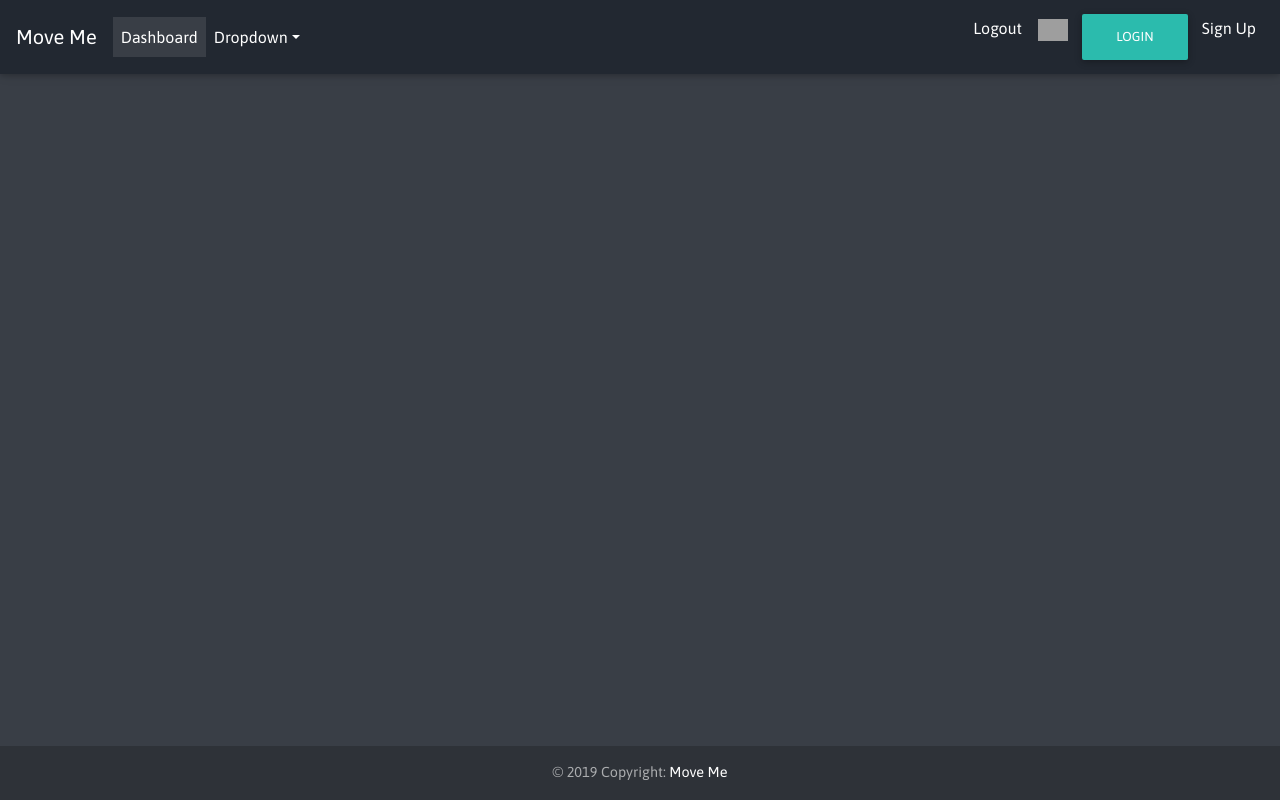
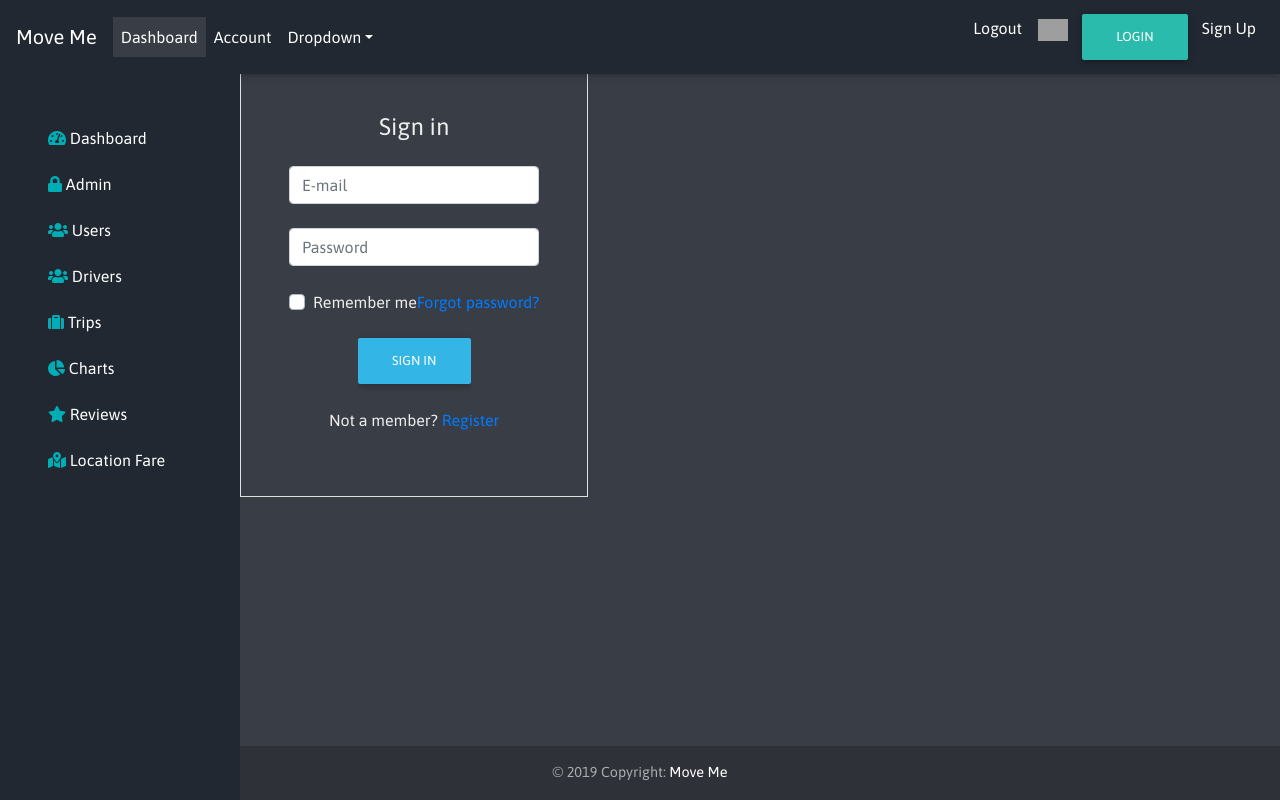
Before and after one commit to peter-wachira/Move-Me-, a Django app: page /signIn/ in a window 1280 px wide. Run offline with Django 3.2, Linux system fonts and the light colour scheme; parts of the project's set-up code (start-up, migrations or seed data) failed here and were passed over; some libraries are stand-ins or nearby versions; grey boxes are pictures that could not be loaded.

Commit message:
Added bootstrap styling to the sign in form.

```diff
--- a/web_dashboard/templates/administrator.html
+++ b/web_dashboard/templates/administrator.html
@@ -35,10 +35,7 @@
       </div>
       <div class="container-fluid content">
         <div class="row">
-            <div>
-                {% csrf_token %}
-                Welcome {{email}}
-            </div>
+
             <div class="col-md-6 ">
                 <div class="admin-details">
                     <div class="card text-center admin">
--- a/web_dashboard/templates/navbar.html
+++ b/web_dashboard/templates/navbar.html
@@ -7,6 +7,9 @@
         <ul class="navbar-nav mr-auto">
             <li class="nav-item active">
                <a class="nav-link waves-effect waves-light" href="{% url 'dashboard'%}">Dashboard<span class="sr-only">(current)</span></a>
+            </li>
+            <li class="nav-item">
+                <a class="nav-link waves-effect waves-light" href="{% url 'admin-signIn'%}">Account</a>
             </li>
 
             <li class="nav-item dropdown">
--- a/web_dashboard/templates/signIn.html
+++ b/web_dashboard/templates/signIn.html
@@ -1,19 +1,80 @@
 {% extends 'base.html' %}
 
 {% block content %}
+  <div class="wrapper d-flex">
+      <div class="sideMenu">
+          <div class="sidebar">
+              <ul class="navbar-nav">
+                  <li class="nav-item"><a href="{% url 'dashboard'%}" class="nav-link"><i class="fas fa-tachometer-alt" aria-hidden="true"></i>
+                      <span class="text">Dashboard</span>
+                  </a></li>
+                  <li class="nav-item"><a href="{% url 'admin-dash'%}" class="nav-link"><i class="fas fa-lock" aria-hidden="true"></i>
+                      <span class="text">Admin</span>
+                  </a></li>
+                  <li class="nav-item"><a href="{% url 'users'%}" class="nav-link"><i class="fas fa-users" aria-hidden="true"></i>
+                      <span class="text">Users</span>
+                  </a></li>
+                  <li class="nav-item"><a href="{% url 'drivers'%}" class="nav-link"><i class="fas fa-users" aria-hidden="true"></i>
+                      <span class="text">Drivers</span>
+                  </a></li>
+                  <li class="nav-item"><a href="#" class="nav-link"><i class="fas fa-suitcase" aria-hidden="true"></i>
+                      <span class="text">Trips</span>
+                  </a></li>
+                  <li class="nav-item"><a href="#" class="nav-link"><i class="fas fa-chart-pie" aria-hidden="true"></i>
+                      <span class="text">Charts</span>
+                  </a></li>
+                  <li class="nav-item"><a href="#" class="nav-link"><i class="fas fa-star" aria-hidden="true"></i>
+                      <span class="text">Reviews</span>
+                  </a></li>
+                  <li class="nav-item"><a href="#" class="nav-link"><i class="fas fa-map-marked-alt"></i>
+                      <span class="text">Location Fare</span>
+                  </a></li>
+              </ul>
+          </div>
+      </div>
+      <div class="container-fluid content">
+        <div class="row">
             {% if message %}
             <script>
               alert('{{message}}')
             </script>
           {% endif %}
 
-  <form action="/postsign/" method="post">
+          <!-- Default form login -->
+          <form class="text-center border border-light p-5" action="{% url 'admin-welcome'%}" method="post">
               {% csrf_token %}
-    Email :
-    <input type="email" name="email">
-    Password:
-    <input type="password" name="pass">
-    <input type="submit" value="SignIn">
+              <p class="h4 mb-4">Sign in</p>
+              <!-- Email -->
+              <input type="email" id="defaultLoginFormEmail" name="email" class="form-control mb-4" placeholder="E-mail">
+              <!-- Password -->
+              <input type="password" id="defaultLoginFormPassword" name="pass" class="form-control mb-4" placeholder="Password">
+
+              <div class="d-flex justify-content-around">
+                  <div>
+                      <!-- Remember me -->
+                      <div class="custom-control custom-checkbox">
+                          <input type="checkbox" class="custom-control-input" id="defaultLoginFormRemember">
+                          <label class="custom-control-label" for="defaultLoginFormRemember">Remember me</label>
+                      </div>
+                  </div>
+                  <div>
+                      <!-- Forgot password -->
+                      <a href="">Forgot password?</a>
+                  </div>
+              </div>
+
+              <!-- Sign in button -->
+              <input class="btn btn-info btn-block my-4" type="submit" value="Sign In">
+
+              <!-- Register -->
+              <p>Not a member?
+                  <a href="">Register</a>
+              </p>
+
           </form>
 
+        </div>
+      </div>
+  </div>
+
 {% endblock %}
--- a/web_dashboard/urls.py
+++ b/web_dashboard/urls.py
@@ -8,4 +8,5 @@ urlpatterns=[
   url(r'^users/',views.users,name='users'),
   url(r'^drivers/',views.drivers,name='drivers'),
   url(r'^signIn/',views.adminSignIn,name='admin-signIn'),
+  url(r'^postsign/',views.postsign,name='admin-welcome'),
 ]
--- a/web_dashboard/views.py
+++ b/web_dashboard/views.py
@@ -3,13 +3,13 @@ from django.http import Http404,HttpResponse
 import pyrebase
 
 config={
-  apiKey: "AIzaSyC0Z5dua996GPaJzlwX1aK_D6FcVSxUNSo",
-  authDomain: "moveme-147d2.firebaseapp.com",
-  databaseURL: "https://moveme-147d2.firebaseio.com",
-  projectId: "moveme-147d2",
-  storageBucket: "moveme-147d2.appspot.com",
-  messagingSenderId: "183677734527",
-  appId: "1:183677734527:web:3d6d59226b572354"
+  'apiKey': "AIzaSyC0Z5dua996GPaJzlwX1aK_D6FcVSxUNSo",
+  'authDomain': "moveme-147d2.firebaseapp.com",
+  'databaseURL': "https://moveme-147d2.firebaseio.com",
+  'projectId': "moveme-147d2",
+  'storageBucket': "moveme-147d2.appspot.com",
+  'messagingSenderId': "183677734527",
+  'appId': "1:183677734527:web:3d6d59226b572354"
 }
 
 firebase = pyrebase.initialize_app(config)
@@ -36,13 +36,10 @@ def adminSignIn(request):
 
   return render(request,'signIn.html')
 
-def adminAuth(request):
+def postsign(request):
   email = request.POST.get('email')
   password = request.POST.get('pass')
-  try:
-    user = auth.sign_in_with_email_and_password(email,password)
-  except:
-    message = "Invalid Credentials"
-    return render(request,"signIn.html",{"message":message})
-  print(user)
-  return redirect(request, "administration.html",{"email":email})
+
+  user = auth.sign_in_with_email_and_password(email,password)
+
+  return render(request, "welcome.html",{"email":email})
```
Also changed, not shown: web_dashboard/templates/welcome.html (added, +45 -0 lines). Lines whose indentation alone changed are shown as unchanged.
